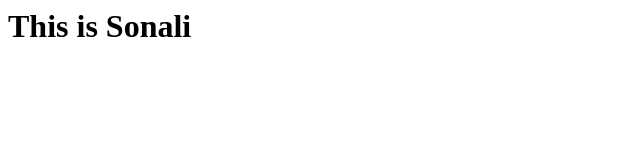
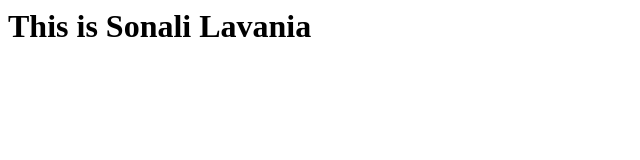
Before and after one commit to LavaniaSonali/Jenkins, a plain HTML site: page index.html in a window 1280 px wide. Shown: the whole page, without its empty margins (0-640 px from the left). Drawn offline with Linux system fonts and the light colour scheme.

Commit message:
Update index.html

```diff
--- a/index.html
+++ b/index.html
@@ -1,5 +1,5 @@
 <html>
   <body>
-    <h1> This is Sonali</h1>
+    <h1> This is Sonali Lavania</h1>
     </body>
   </html>
```
